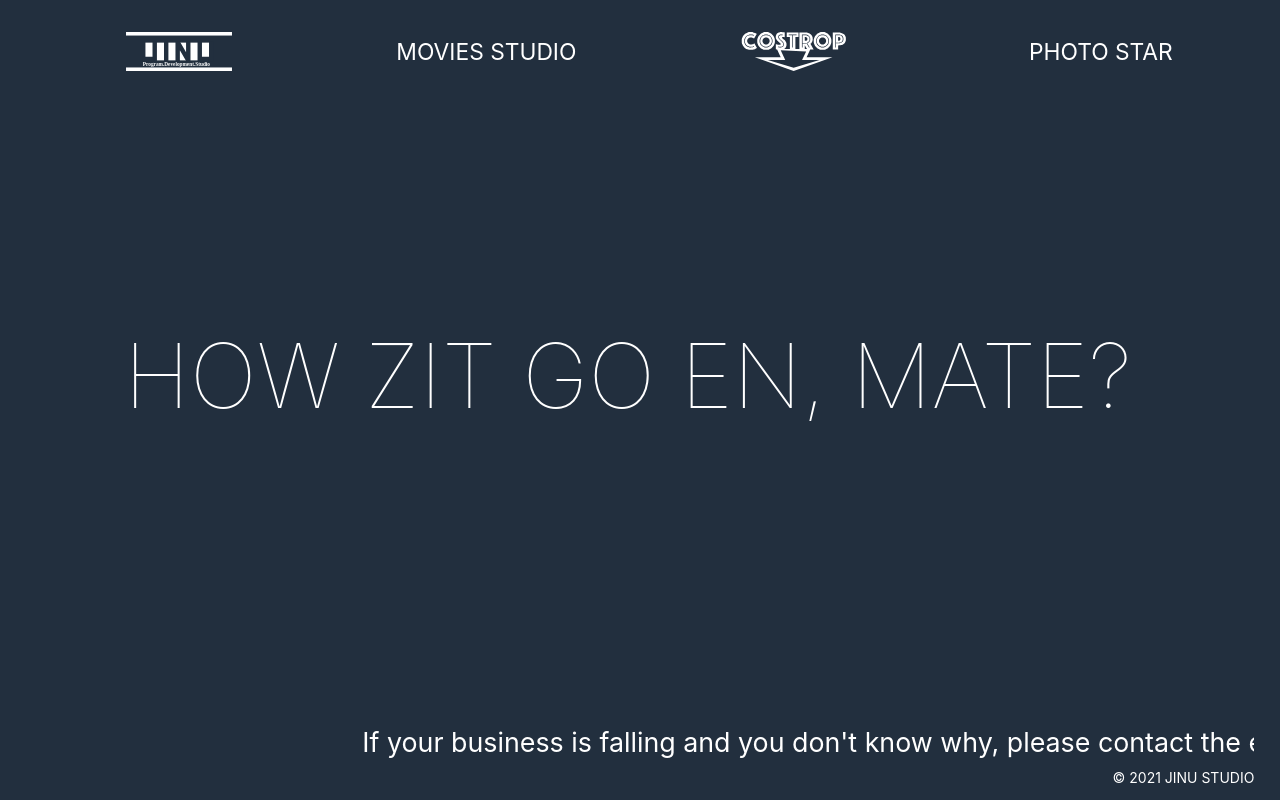
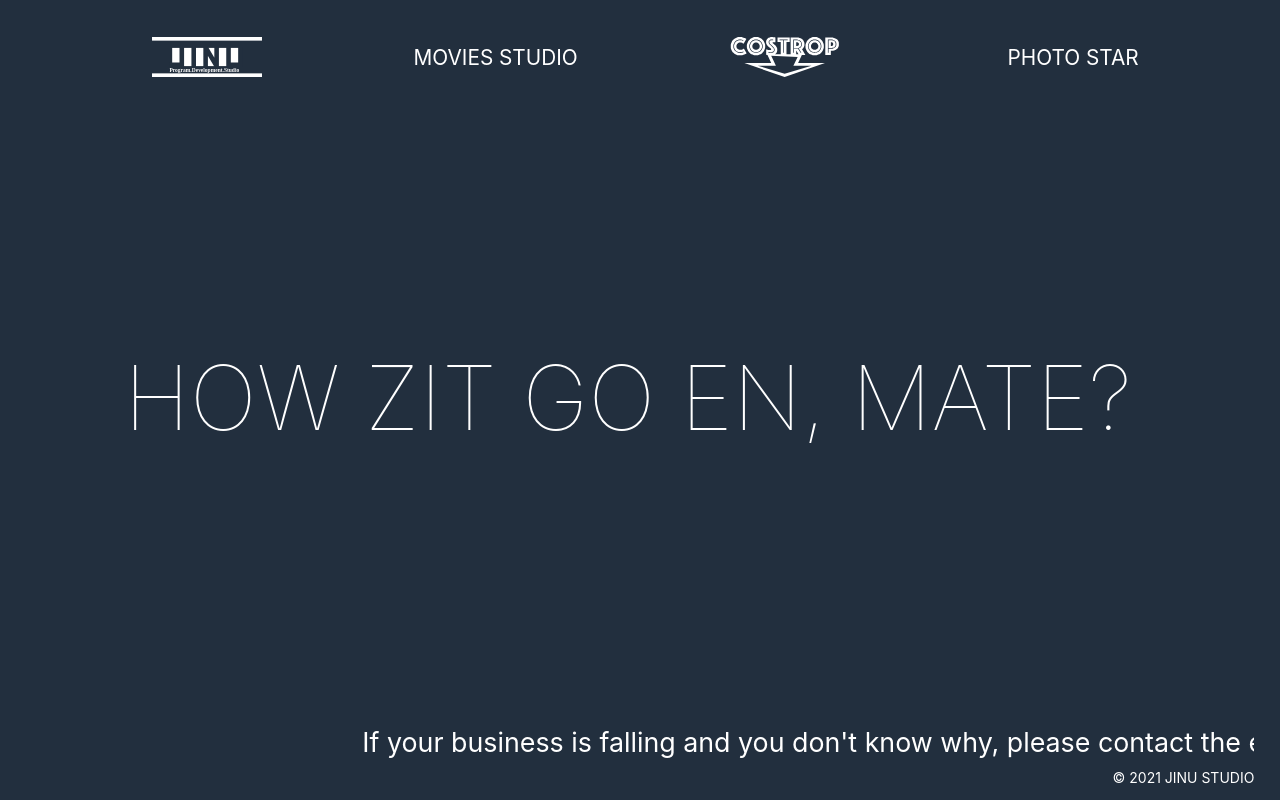
Before and after one commit to jiun-Kim/jinu-website, a React (Create React App) app: page / in a window 1280 px wide. Built offline with nearby package versions, Linux system fonts and the light colour scheme.

Commit message:
header add border-box and padding 3%

```diff
--- a/src/components/Header.js
+++ b/src/components/Header.js
@@ -5,18 +5,18 @@ const Container = styled.div`
   grid-template-columns: repeat(4, 1fr);
   align-items: center;
   text-align: center;
-  box-sizing: box-sizing;
+  box-sizing: border-box;
+  padding: 3%;
   div {
-    width: 100%;
     img {
-      width: calc(7vw + 16px);
+      width: calc(7vw + 20px);
       transition: 0.1s linear;
       &:hover {
         width: calc(7.5vw + 20px);
       }
     }
     span {
-      font-size: calc(1vw + 10px);
+      font-size: calc(1vw + 8px);
       transition: 0.1s linear;
       &:hover {
         font-size: calc(1.1vw + 12px);
--- a/src/components/Home.js
+++ b/src/components/Home.js
@@ -5,7 +5,7 @@ import { sliderText } from "./animation";
 import { HelmetTitle } from "../share";
 
 const Container = styled.div`
-  padding: 2.5% 2% 0 2%;
+  padding: 0 2% 0 2%;
   color: white;
   display: flex;
   flex-direction: column;
```
